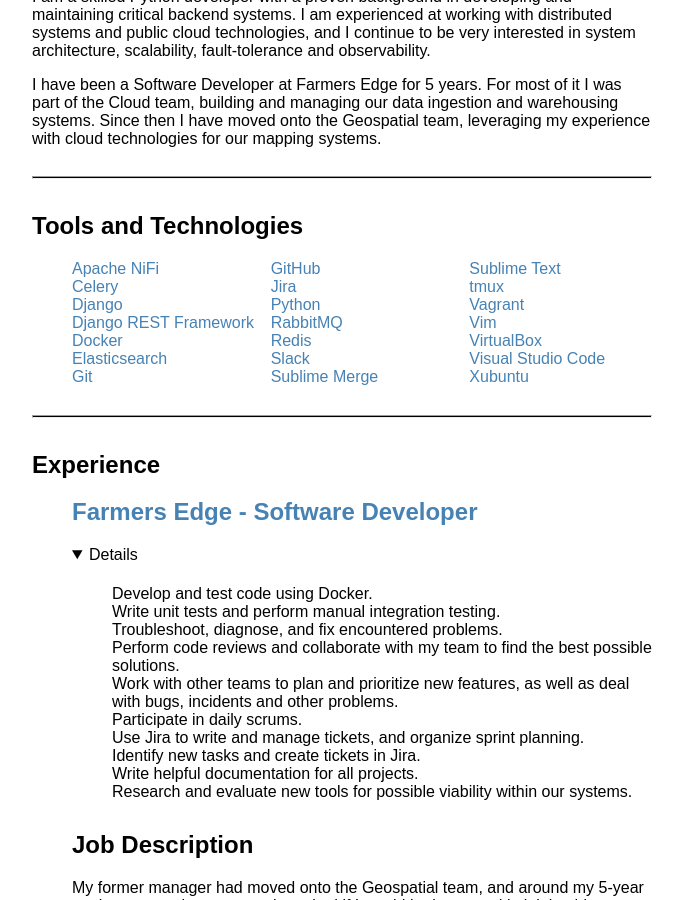
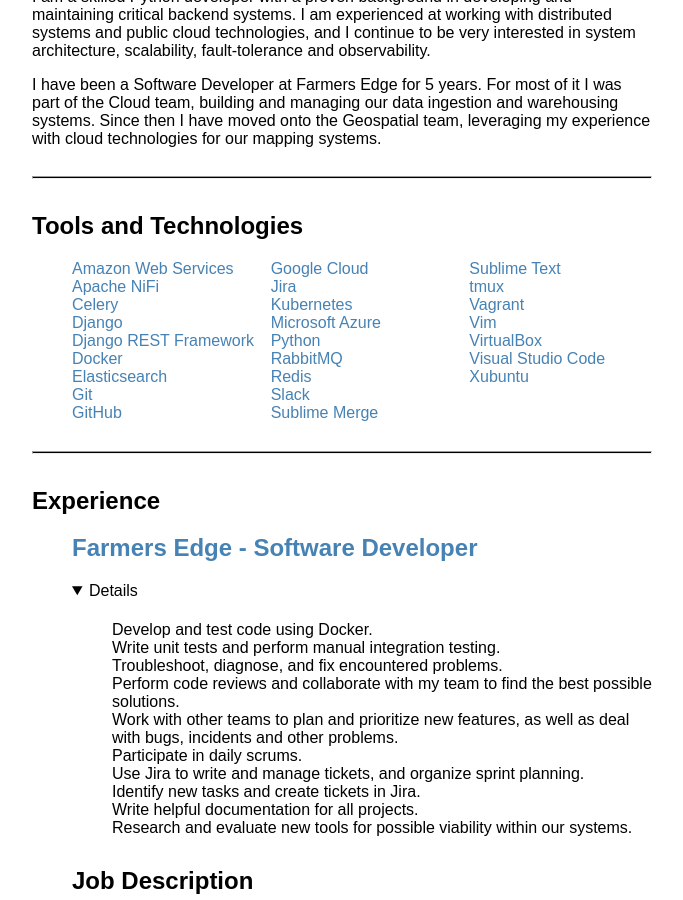
Before and after one commit to jacobpledger/website, a Jekyll site: the page built from resume.md, in a window 1280 px wide and 900 px high, scrolled down 330 px. Shown: the whole window, without its empty margins (298-981 px from the left). Built offline with Jekyll 4.4.1, drawn with Linux system fonts in a browser that asks for light colours.

Commit message:
update resume tools and technologies

```diff
--- a/_data/job-tools.yaml
+++ b/_data/job-tools.yaml
@@ -1,7 +1,7 @@
+- name: Amazon Web Services
+  link: https://aws.amazon.com
 - name: Apache NiFi
   link: https://nifi.apache.org
-# - name: Brave
-#   link: https://brave.com/
 - name: Celery
   link: https://docs.celeryproject.org/
 - name: Django
@@ -12,16 +12,18 @@
   link: https://www.docker.com
 - name: Elasticsearch
   link: https://www.elastic.co
-# - name: Firefox
-#   link: https://www.mozilla.org/firefox/
 - name: Git
   link: https://git-scm.com/
 - name: GitHub
   link: https://github.com
-# - name: iOS
-#   link: https://www.apple.com/ios/
+- name: Google Cloud
+  link: https://cloud.google.com/
 - name: Jira
   link: https://www.atlassian.com/software/jira
+- name: Kubernetes
+  link: https://kubernetes.io/
+- name: Microsoft Azure
+  link: https://azure.microsoft.com/
 - name: Python
   link: https://www.python.org
 - name: RabbitMQ
```
